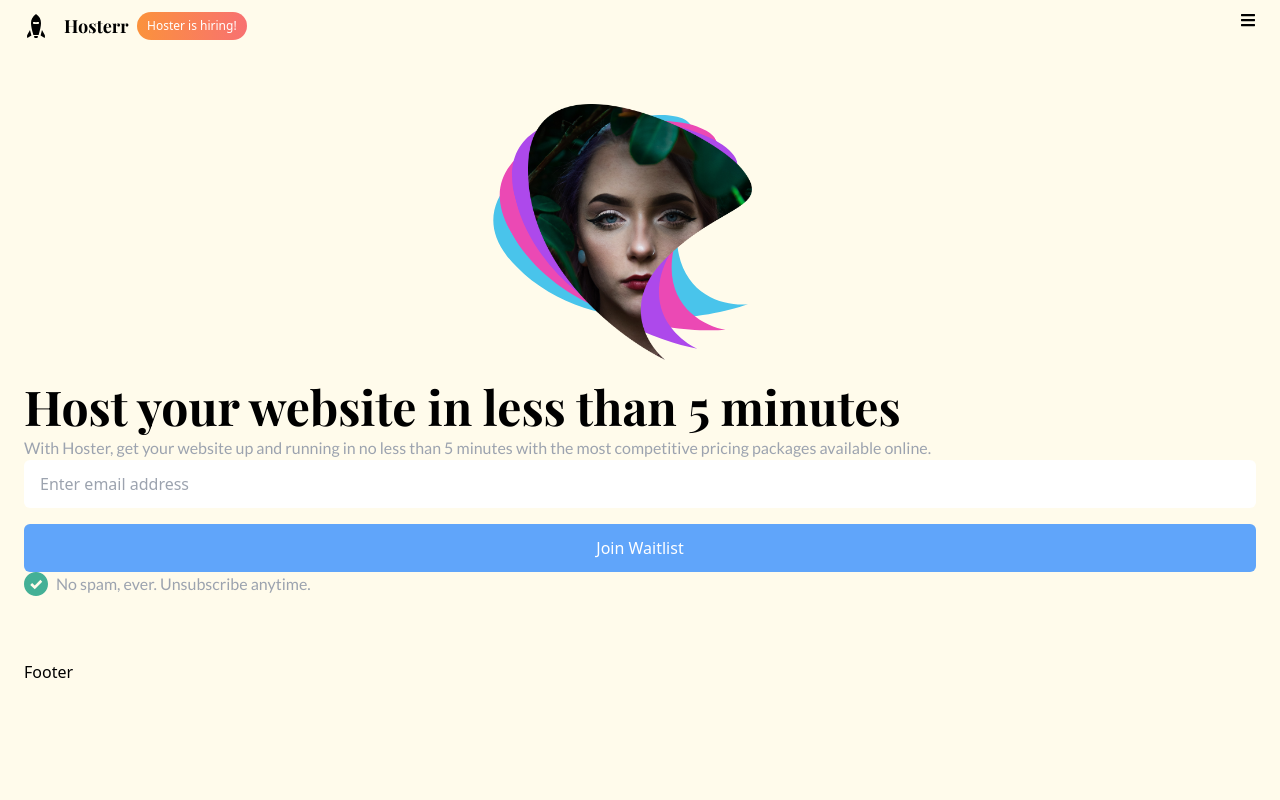
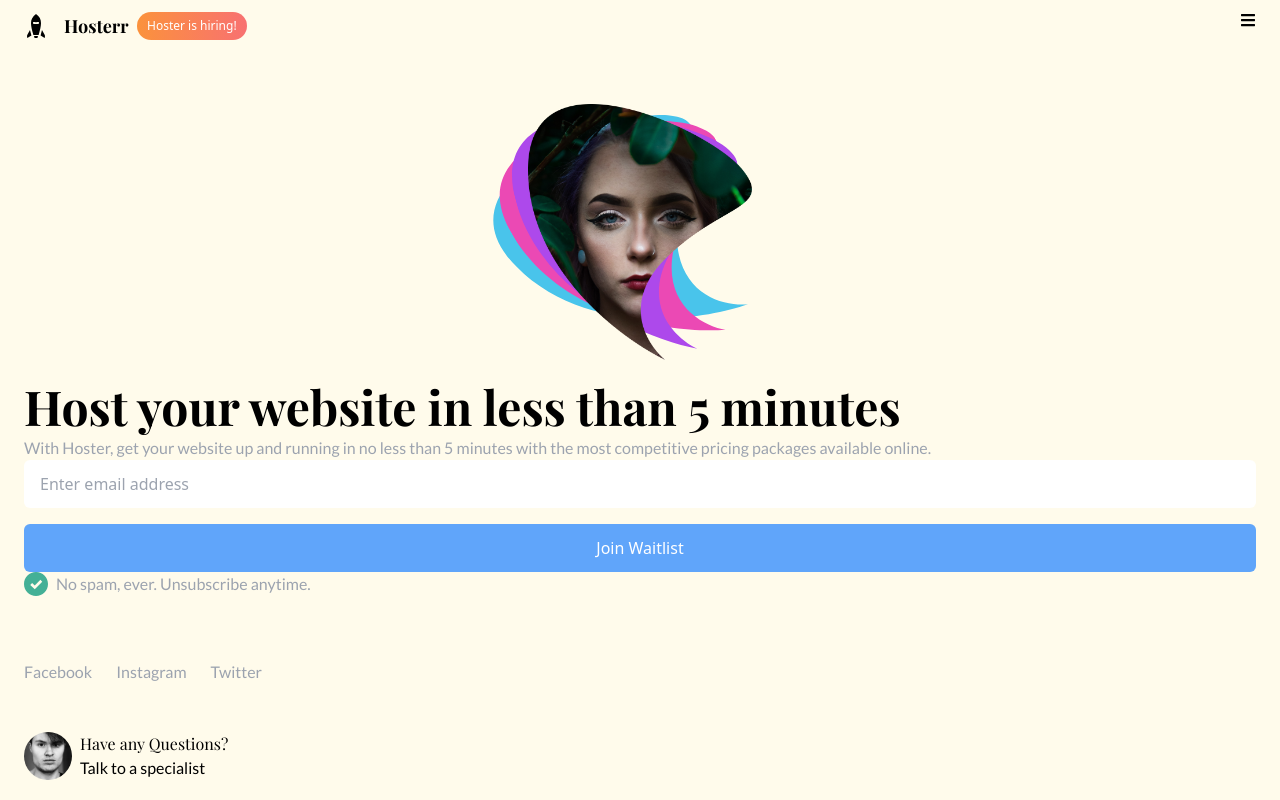
Before and after one commit to ashirwad0201/TailwindLandingPage, a React (Vite) app: page / in a window 1280 px wide. Built offline with nearby package versions, Linux system fonts and the light colour scheme; a web font is replaced by a local one.

Commit message:
footer of page

```diff
--- a/src/Components/Footer.jsx
+++ b/src/Components/Footer.jsx
@@ -1,9 +1,28 @@
-import React from 'react'
+import React from "react";
 
 const Footer = () => {
   return (
-    <div>Footer</div>
-  )
-}
+    <div className="flex flex-col gap-12">
+      <ul className="flex gap-6 font-lato text-gray-400">
+        <li>
+          <a href="#">Facebook</a>
+        </li>
+        <li>
+          <a href="#">Instagram</a>
+        </li>
+        <li>
+          <a href="#">Twitter</a>
+        </li>
+      </ul>
+      <div className="flex gap-2">
+        <img src="./assets/Help-Avatar.svg" alt="help" />
+        <div>
+          <p className="font-playfair font-thin">Have any Questions?</p>
+          <a href="#" className="font-lato font-medium">Talk to a specialist</a>
+        </div>
+      </div>
+    </div>
+  );
+};
 
-export default Footer
+export default Footer;
```
